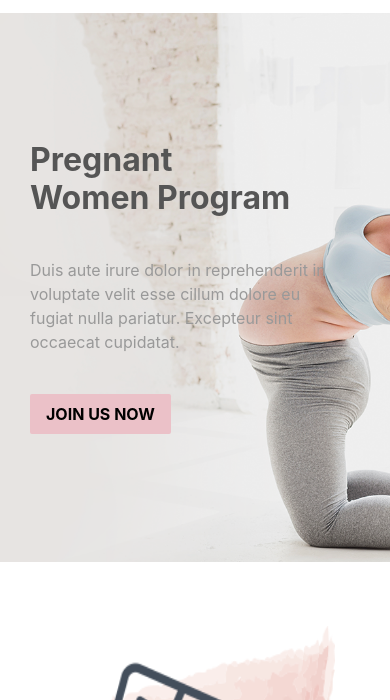
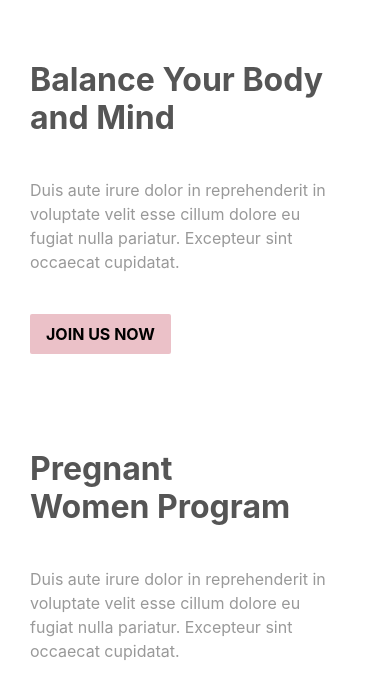
Before and after one commit to Arhan-Kamra/Savit-Assignment, a plain HTML site: page index.html in a window 390 px wide. Shown: the part 109-809 px from the top of the page. Drawn offline with nearby package versions, Linux system fonts and the light colour scheme.

Commit message:
Finish Five sections

```diff
--- a/index.html
+++ b/index.html
@@ -42,13 +42,30 @@
         </div>
     </header>
     <!-- Header ends -->
+     <!-- Pregnant women program starts -->
+    <section class="pregnant-women-program body-2 container-fluid">
+        <div class="container">
+            <div class="row pregnant-women-program-container">
+                <div class="col-12">
+                    <div class="row">
+                    <div class="content col-12 col-sm-12 offset-md-6 col-md-6">
+                        <h1>Balance Your Body and Mind</h1>
+                        <p>Duis aute irure dolor in reprehenderit in voluptate velit esse cillum dolore eu fugiat nulla pariatur. Excepteur sint occaecat cupidatat.</p>
+                        <button>join us now</button>
+                    </div>
+                    </div>
+                </div>
+            </div>
+        </div>
+    </section>
+    <!-- Pregnant women program ends -->
     <!-- Pregnant women program starts -->
     <section class="pregnant-women-program container-fluid">
         <div class="container">
             <div class="row pregnant-women-program-container">
                 <div class="col-12">
                     <div class="row">
-                    <div class="content col-12 col-sm-8 col-md-6">
+                    <div class="content col-12 col-sm-12 col-md-6">
                         <h1>Pregnant Women&nbsp;Program</h1>
                         <p>Duis aute irure dolor in reprehenderit in voluptate velit esse cillum dolore eu fugiat nulla pariatur. Excepteur sint occaecat cupidatat.</p>
                         <button>join us now</button>
--- a/main.css
+++ b/main.css
@@ -61,8 +61,13 @@ header .hamburger-icon img {
     background-position: center;
     background-size: cover;
 
-    padding-top: 128px;
-    padding-bottom: 128px;
+    padding-top: 198px;
+    padding-bottom: 198px;
+    /* min-height: 777px; */
+}
+
+.pregnant-women-program.body-2 {
+    background-image: url('./images/body-2-background.png');
 }
 
 .pregnant-women-program .content {
@@ -108,8 +113,8 @@ header .hamburger-icon img {
 
 /* Programs offerend css starts */
 .programs-offered {
-    padding-top: 64px;
-    padding-bottom: 16px;
+    padding-top: 80px;
+    padding-bottom: 32px;
 }
 
 .programs-offered-container {
@@ -409,6 +414,10 @@ footer span.tw:hover .fa-twitter {
     header ul {
         width: 70%;
     }
+
+    .pregnant-women-program {
+        background-size: 100% 100%;
+    }
 }
 
 @media only screen and (max-width: 767.98px) {
@@ -419,6 +428,15 @@ footer span.tw:hover .fa-twitter {
     header .hamburger-icon {
         display: block;
     }
+
+    .pregnant-women-program {
+        background-image: none;
+        padding-top: 48px;
+        padding-bottom: 48px;
+    }
+
+    .pregnant-women-program.body-2 {
+        background-image: none;
     }
 
     @media only screen and (max-width: 575.98px) {
```
Also changed, not shown: images/body-2-background.png (added). Lines whose indentation alone changed are shown as unchanged.
